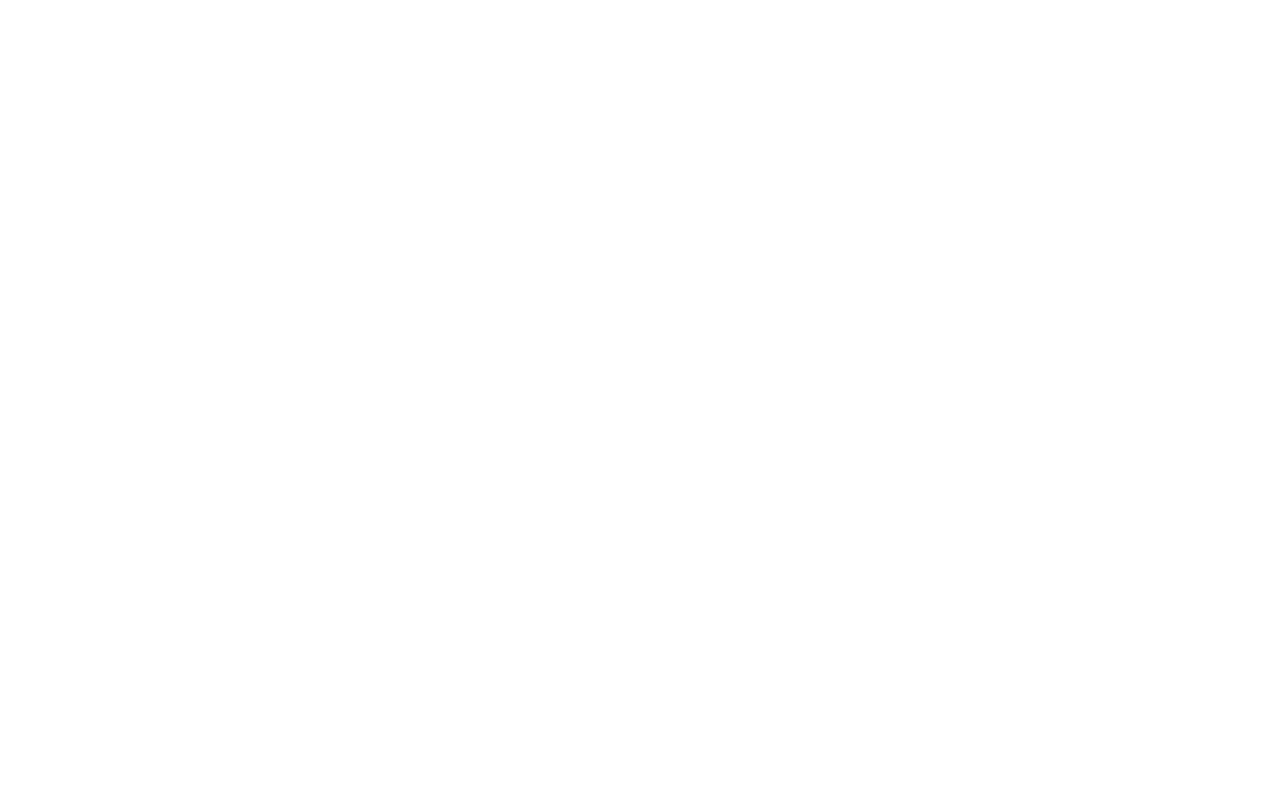
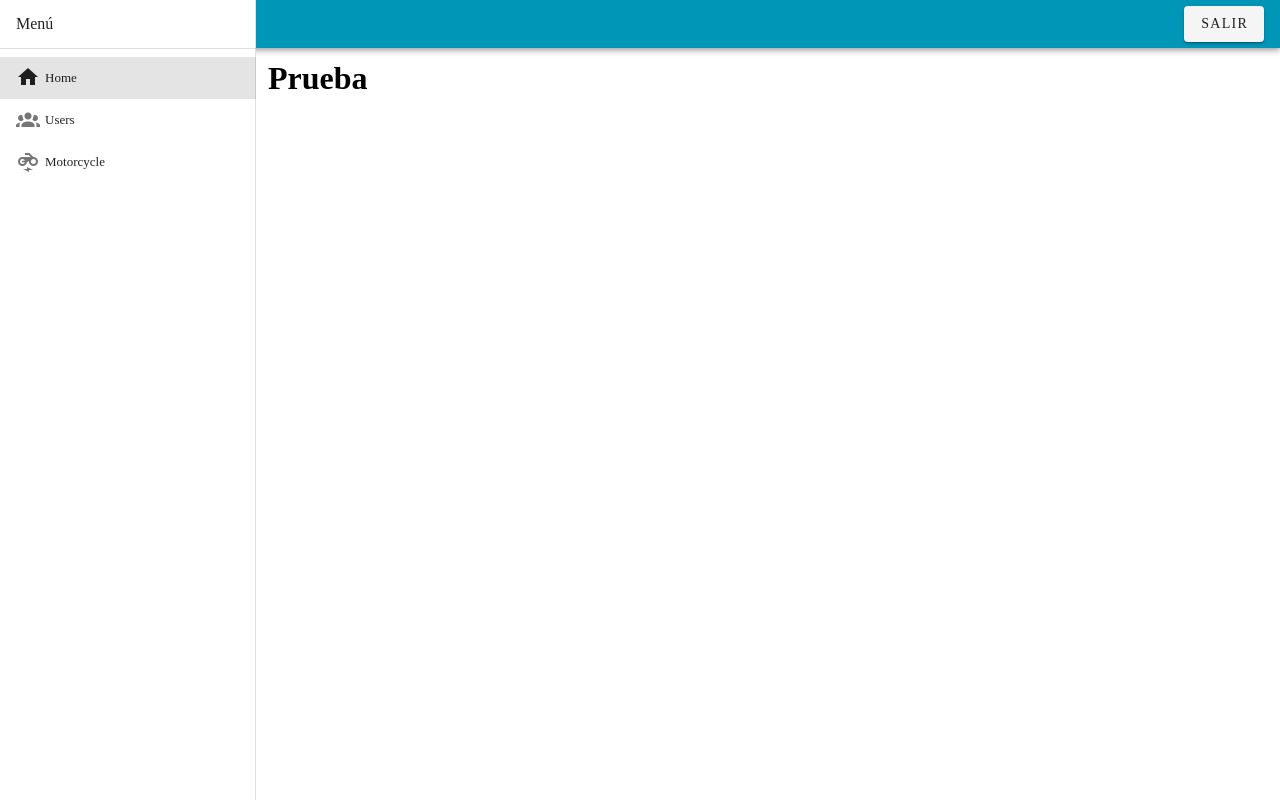
Before and after one commit to Brayan3268/ProveRedApp, a Nuxt app: page /home in a window 1280 px wide. Before the commit this address had no page. Built offline with nearby package versions, Linux system fonts and the light colour scheme.

Commit message:
Se establecen las bases para comenzar a modificar el proyecto de acuerdo a nuestras necesidades

```diff
--- /dev/null
+++ b/layouts/default.vue
@@ -0,0 +1,65 @@
+<template>
+  <!-- Layout de barra de navegación para las páginas -->
+  <div>
+    <v-navigation-drawer v-model="drawer" app>
+      <v-list-item>
+        <v-list-item-content>
+          <v-list-item-title>Menú</v-list-item-title>
+        </v-list-item-content>
+      </v-list-item>
+
+      <v-divider></v-divider>
+
+      <v-list dense>
+        <v-list-item :to="item.route" v-for="item in items_menu" :key="item.id">
+          <v-list-item-icon>
+            <v-icon>{{ item.icon }}</v-icon>
+          </v-list-item-icon>
+
+          <v-list-item-content>
+            <v-list-item-title style="padding: 5px">{{
+              item.title
+            }}</v-list-item-title>
+          </v-list-item-content>
+        </v-list-item>
+      </v-list>
+    </v-navigation-drawer>
+
+    <v-app-bar color="#0096b8" dense
+      ><v-app-bar-nav-icon @click="drawer = !drawer"></v-app-bar-nav-icon
+      ><v-toolbar-title>El Taller</v-toolbar-title><v-spacer></v-spacer
+      ><v-btn @click="logout()">Salir</v-btn></v-app-bar
+    ><v-main
+      ><v-container> <nuxt /> </v-container
+    ></v-main>
+  </div>
+</template>
+<script>
+export default {
+  data() {
+    return {
+      drawer: null,
+      items_menu: [
+        { id: "01", title: "Home", icon: "mdi-home", route: "/home" },
+        {
+          id: "02",
+          title: "Users",
+          icon: "mdi-account-group",
+          route: "/users",
+        },
+        {
+          id: "03",
+          title: "Motorcycle",
+          icon: "mdi-motorbike-electric",
+          route: "/motorcycles",
+        },
+      ],
+    };
+  },
+  methods: {
+    logout() {
+      this.$router.push("/");
+    },
+  },
+};
+</script>
--- /dev/null
+++ b/nuxt.config.js
@@ -0,0 +1,37 @@
+import colors from "vuetify/es5/util/colors";
+
+export default {
+  // Global page headers (https://go.nuxtjs.dev/config-head)
+  head: {
+    titleTemplate: "%s - El taller",
+    title: "Inicio",
+    meta: [
+      { charset: "utf-8" },
+      { name: "viewport", content: "width=device-width, initial-scale=1" },
+      { hid: "description", name: "description", content: "" },
+    ],
+  },
+  // Modules for dev and build (recommended) (https://go.nuxtjs.dev/config-modules)
+  buildModules: [
+    // https://go.nuxtjs.dev/vuetify
+    "@nuxtjs/vuetify",
+  ],
+
+  // Configuración del vuetify
+  vuetify: {
+    theme: {
+      light: true,
+      themes: {
+        light: {
+          primary: "#009688",
+          "dark-primary": "#00796B",
+          "light-primary": "#B2DFDB",
+          secondary: "#757575",
+          text: "#FFFFFF",
+          "primary-text": "#212121",
+          accent: "#607D8B",
+        },
+      },
+    },
+  },
+};
--- /dev/null
+++ b/pages/home.vue
@@ -0,0 +1,5 @@
+<template>
+  <div>
+    <h1>Prueba</h1>
+  </div>
+</template>
--- a/pages/index.vue
+++ b/pages/index.vue
@@ -1,5 +1,56 @@
 <template>
-  <div>
-    <h1>Hola mundo</h1>
-  </div>
+  <!-- Login -->
+  <v-main>
+    <v-container class="fill-height" fluid>
+      <v-row align="center" justify="center">
+        <v-col cols="12" sm="8" md="4">
+          <v-card>
+            <v-toolbar color="primary" dark flat>
+              <v-toolbar-title>Red de proveedores</v-toolbar-title>
+            </v-toolbar>
+            <v-card-text>
+              <v-form>
+                <v-text-field
+                  label="Correo"
+                  prepend-icon="mdi-email-open"
+                  type="email"
+                  v-model="email"
+                ></v-text-field>
+
+                <v-text-field
+                  label="Clave"
+                  prepend-icon="mdi-lock"
+                  type="password"
+                  v-model="password"
+                ></v-text-field>
+              </v-form>
+            </v-card-text>
+            <v-card-actions>
+              <v-spacer></v-spacer>
+              <v-btn @click="login()" color="primary">Ingresar</v-btn>
+            </v-card-actions>
+          </v-card>
+        </v-col>
+      </v-row>
+    </v-container>
+  </v-main>
 </template>
+
+<script>
+export default {
+  layout: "blank",
+  data() {
+    return {
+      email: null,
+      password: null,
+    };
+  },
+  methods: {
+    login() {
+      console.log("Login");
+      console.log(this.email, this.password);
+      this.$router.push("/home");
+    },
+  },
+};
+</script>
```
